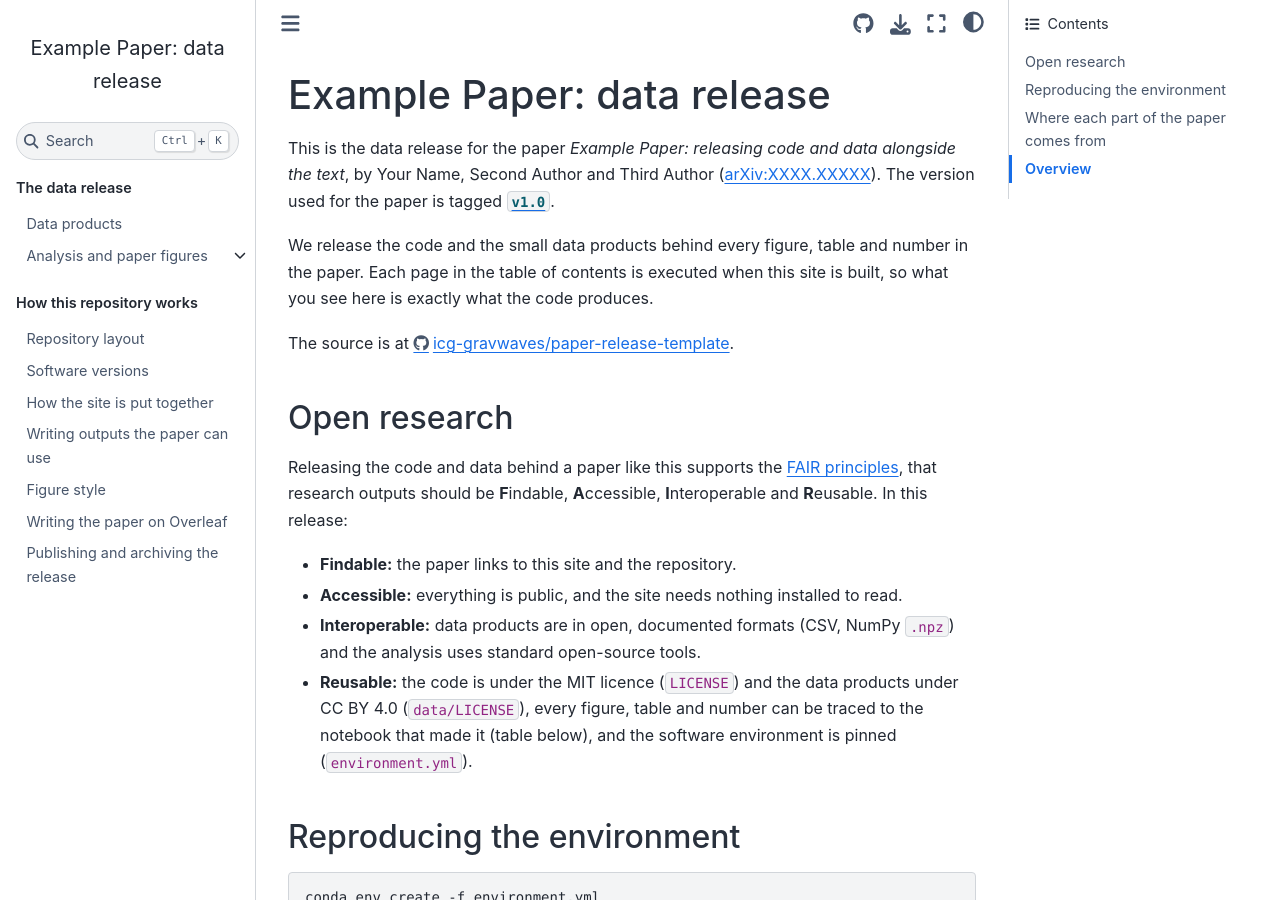
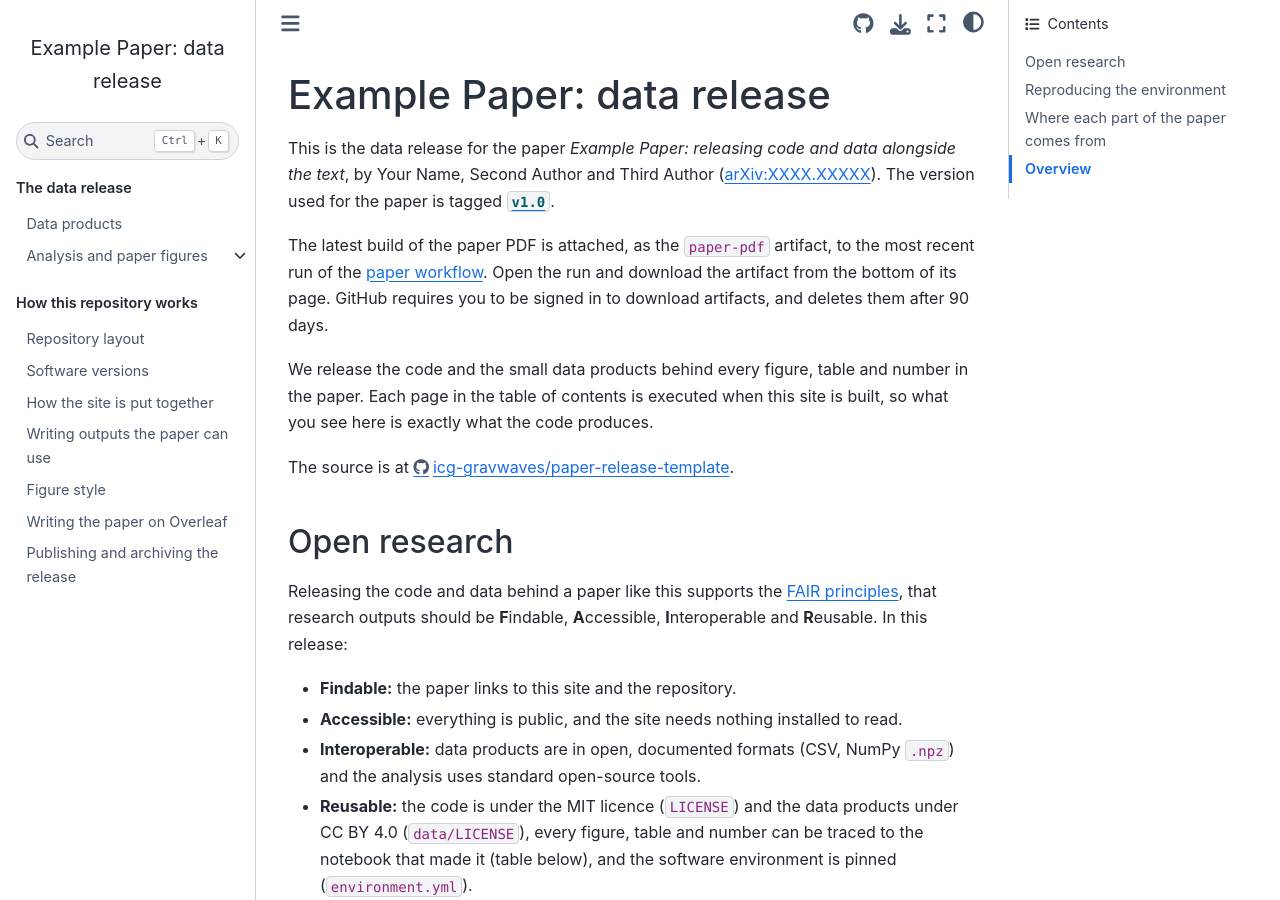
Before and after one commit to icg-gravwaves/paper-release-template, a Jupyter Book: the page built from intro.md, in a window 1280 px wide and 900 px high. Built offline with Jupyter Book 1.0.4 settings and Sphinx 7.4.7 and the Sphinx Book theme 1.1.4, drawn with Linux system fonts in a browser that asks for light colours; pages that are not in the unit, such as notebooks, are missing from menus.

Commit message:
Link to the paper PDF workflow artifact from the landing page
Co-Authored-By: Claude Opus 5.5 <noreply@anthropic.com>

```diff
--- a/intro.md
+++ b/intro.md
@@ -6,6 +6,14 @@ data alongside the text*, by Your Name, Second Author and Third Author
 ([arXiv:XXXX.XXXXX](https://arxiv.org/abs/XXXX.XXXXX)). The version used
 for the paper is tagged
 [`v1.0`](https://github.com/icg-gravwaves/paper-release-template/tree/v1.0).
+
+% TEMPLATE: point this at your own repository's paper workflow
+The latest build of the paper PDF is attached, as the `paper-pdf` artifact,
+to the most recent run of the
+[paper workflow](https://github.com/icg-gravwaves/paper-release-template/actions/workflows/paper.yml?query=branch%3Amain).
+Open the run and download the artifact from the bottom of its page. GitHub
+requires you to be signed in to download artifacts, and deletes them after
+90 days.
 
 We release the code and the small data products behind every figure, table
 and number in the paper. Each page in the table of contents is executed when
```
